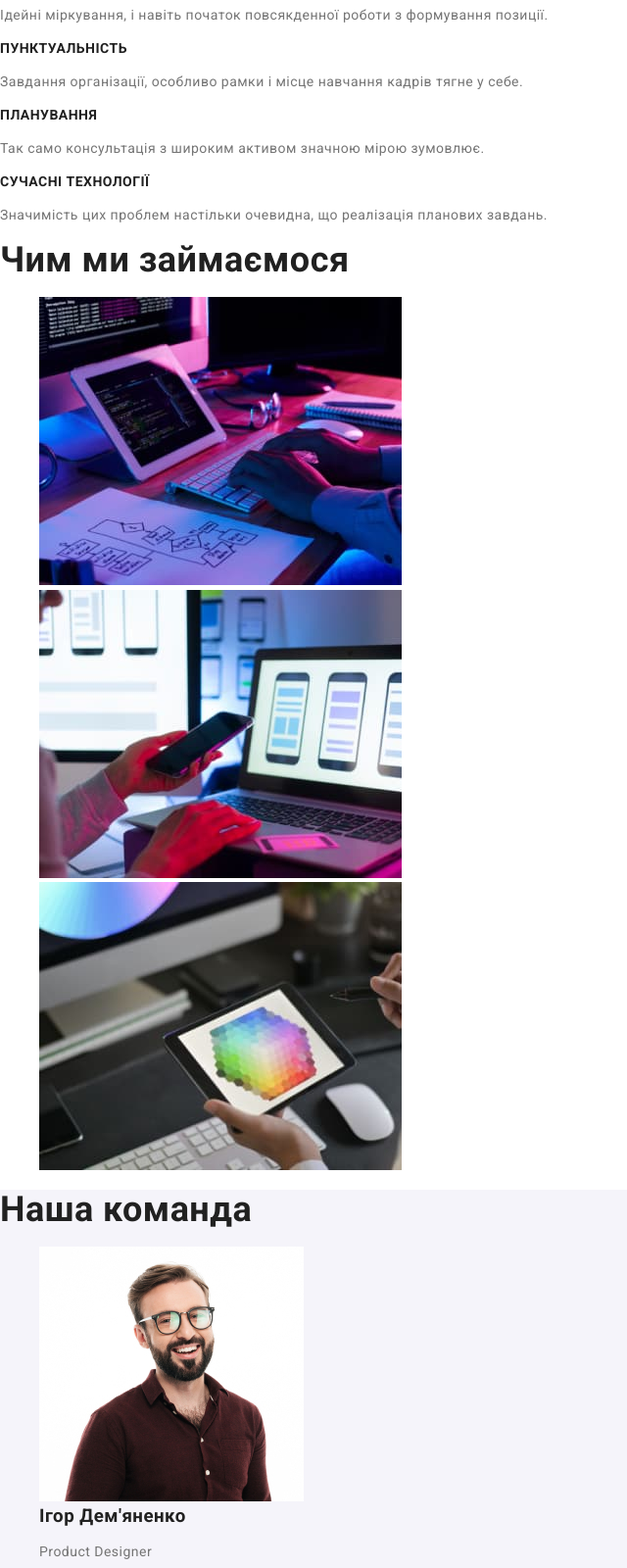
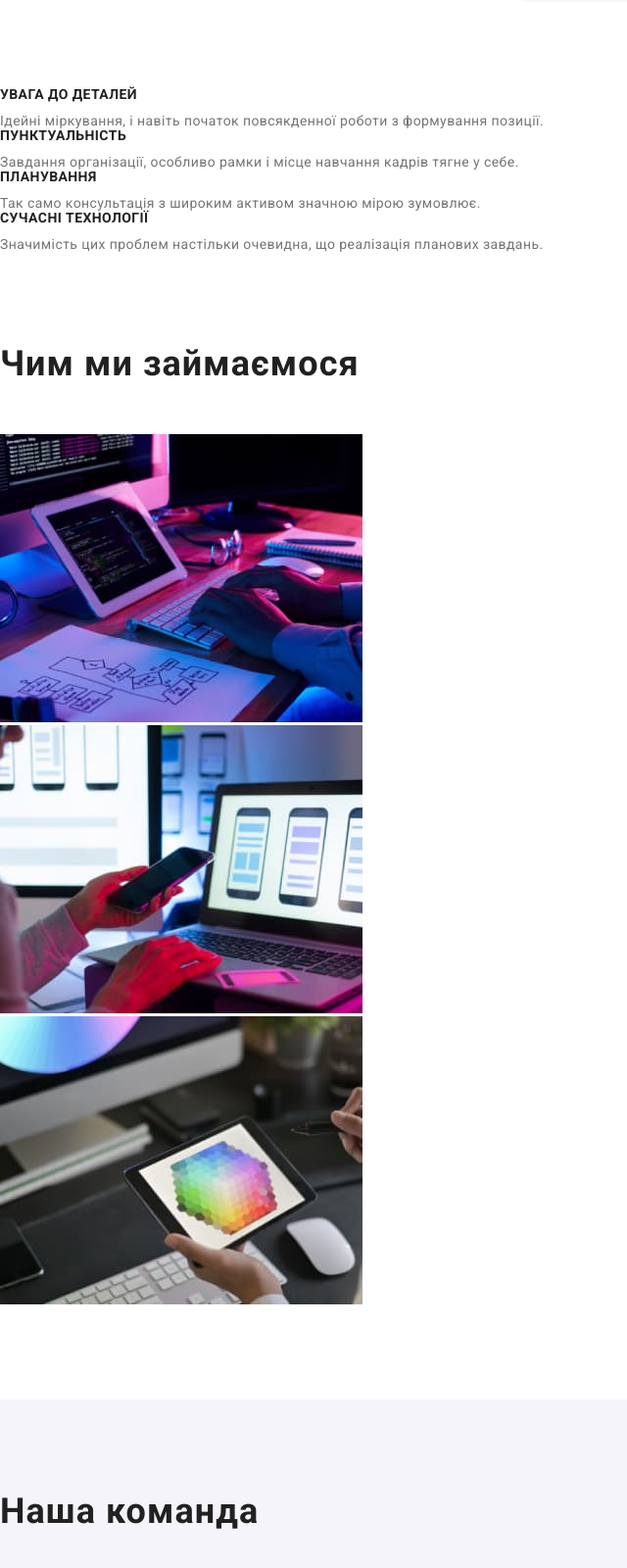
Before and after one commit to ZemMark/goit-mark-up-hw-02, a plain HTML site: page index.html in a window 1280 px wide. Shown: the part 320-1920 px from the top of the page at 98% size, without its empty margins (0-640 px from the left). Drawn offline with nearby package versions, Linux system fonts and the light colour scheme.

Commit message:
стилі тексту
секція в портфоліо
стилі тексту
де-не-де крайня геометрія

```diff
--- a/css/styles.css
+++ b/css/styles.css
@@ -3,6 +3,21 @@
 /* параграфи та контакти в хедері rgba(117, 117, 117, 1) */
 /* адресС АЛЕ НЕ КАРТА З АДРЕСОЮ БО АДРЕСА ПРОСТО БІЛА rgba(255, 255, 255, 0.6) */
 /* другорядний колір фону #F5F4FA */
+
+/*
+
+rgba(33, 33, 33, 1)
+rgba(255, 255, 255, 1)
+rgba(117, 117, 117, 1)
+rgba(33, 150, 243, 1)
+rgba(238, 238, 238, 1)
+rgba(0, 0, 0, 1)
+rgba(245, 244, 250, 1)
+rgba(255, 255, 255, 0.6)
+rgba(47, 48, 58, 1)
+rgba(236, 236, 236, 1)
+
+*/
 
 html{
   box-sizing: border-box;
@@ -17,28 +32,28 @@ html{
 :root {
   --primary-text-color: rgba(117, 117, 117, 1);
   --title-color: rgba(33, 33, 33, 1);
-  --accent-color: #2196f3;
+  --accent-color: rgba(33, 150, 243, 1);
   --button-color: var(--title-color);
-  --button-background: #f5f4fa;
-  --bgc-secondary: #f5f4fa;
-  --common-bgc: #f5f5f5;
-  --footer-hero-bgc: #2f303a;
+  --button-background: rgba(245, 244, 250, 1);
+  --bgc-secondary: rgba(245, 244, 250, 1);
+  --common-bgc: rgba(255, 255, 255, 1);
+  --footer-hero-bgc: rgba(47, 48, 58, 1);
+  --portfolio-card-bgc: rgba(238, 238, 238, 1);
+  --second-half-logo: rgba(0, 0, 0, 1);
+  --address-link-color-footer: rgba(255, 255, 255, 0.6);
+  --header-bottom-border: rgba(236, 236, 236, 1);
 }
 
 body {
+  background-color: #fff;
   color: rgba(33, 33, 33, 1);
-  /* background-color: var(--common-bgc); */
+
   font-family: Roboto, sans-serif;
   letter-spacing: 0.03em;
-  /* font-size: 14; */
+  font-size: 14px;
 }
 
-/* параграфи в файлі index.html */
-body .text {
-  color: rgba(117, 117, 117, 1);
-  font-size: 14px;
-  line-height: 1.7;
-}
+
 
 /* загальна стилізація кнопок */
 .button {
@@ -82,6 +97,7 @@ body .text {
   padding: 10px 32px;
   text-align: center;
   box-shadow: 0px 4px 4px rgba(0, 0, 0, 0.15);
+  letter-spacing: 0.06em;
 
   border: 1px solid transparent;
   /* position: absolute;
@@ -93,7 +109,7 @@ body .text {
 
 /* стилізація хедера */
 .logo {
-  color: rgba(0, 0, 0, 1);
+  color: var(--second-half-logo);
 }
 /* .logo:visited{
     color: (33, 33, 33, 1);
@@ -105,10 +121,10 @@ body .text {
 h1, h2, h3, h4, h5, h6{
   margin: 0px;
 }
-.hero>h1{
+/* .hero>h1{
   color: #fff;
   width: 696px;
-}
+} */
 
 
 
@@ -156,10 +172,20 @@ h1, h2, h3, h4, h5, h6{
   color: rgba(33, 150, 243, 1);
 }
 
+.header{
+  border-bottom: 1px solid var(--header-bottom-border);
+}
+
 /* стилізація блоку герой */
 
 
 .hero-title {
+  margin-right: auto;
+  margin-left: auto;
+  margin-bottom: 30px;
+  width: 696px;
+
+  letter-spacing: 0.06em;
   color: #fff;
   font-size: 44px;
   font-weight: 900;
@@ -175,8 +201,24 @@ h1, h2, h3, h4, h5, h6{
 }
 /* заголовки блоку "перваги" головної сторінки  */
 .features-title {
+  font-weight: 700;
+  letter-spacing: 0.03em;
+  text-transform: uppercase;
   font-size: 14px;
   line-height: 1.14;
+  margin: 0;
+  padding: 0;
+
+}
+.features-text{
+  margin-top: 10px;
+  margin-bottom: 0;
+  padding: 0;
+  line-height: 1,7;
+  letter-spacing: 0.03em;
+  font-size: 14px;
+  color: var(--primary-text-color);
+  /* color: #757575; */
 
 }
 /* фон hero footer */
@@ -203,7 +245,7 @@ address{
   color: #2196f3;
 }
 .address-links .contact {
-  color: rgba(255, 255, 255, 0.6);
+  color: var(--address-link-color-footer);
   font-size: 14px;
   line-height: 1.7;
   letter-spacing: 0.03em;
@@ -227,7 +269,7 @@ address{
 }
 /* оформлення фону для секції team початкової сторінки */
 
-.team.bgc {
+.section.bgc {
   background-color: var(--bgc-secondary);
 
 
@@ -238,15 +280,23 @@ address{
 
 /* оформлення заголовків h2 */
 .section-title {
+  margin-bottom: 50px;
+
   color: rgba(33, 33, 33, 1);
   font-weight: 700;
   font-size: 36px;
   line-height: 1.16;
+  letter-spacing: 0.03em;
 
   /* text-align: center; */
 }
 .portfolio a {
   color: var(--title-color);
+  font-weight: 700;
+  font-size: 18px;
+  line-height: 2;
+  letter-spacing: 0.06em;
+  line-height: 2;
 }
 
 
@@ -256,6 +306,9 @@ address{
 }
 ul {
   list-style: none;
+  margin: 0;
+  padding: 0;
+
 }
 /* .ul .address-links{
     text-align: left;
@@ -268,24 +321,25 @@ ul {
   font-size: 18px;
 }
 .portfolio p {
+  margin-top: 4px;
+  margin-bottom: 0;
+
   font-size: 16px;
   line-height: 1.87;
+  color: var(--primary-text-color);
+  letter-spacing: 0.03em;
+
 }
-.portfolio h2 {
+/* .portfolio h2 {
   color: rgba(33, 33, 33, 1);
-  font-weight: 700;
-  font-size: 18px;
-  line-height: 2;
-}
+
+} */
 /* .footer-logo {
     margin-right: px;
 } */
 
 
-.section{
-  /* outline: 2px solid red; */
-  overflow: scroll;
-}
+
 .visually-hidden {
   position: absolute;
     white-space: nowrap;
@@ -298,3 +352,32 @@ ul {
     clip-path: inset(50%);
     margin: -1px;
 }
+.set-padding {
+  margin-top: 50px;
+}
+.section{
+  padding-top: 94px;
+  padding-bottom: 94px;
+  margin-top: 0;
+  margin-bottom: 0;
+}
+.section-nopadding{
+  padding-top: 0;
+  padding-bottom: 94px;
+}
+.team-subtitle{
+  line-height: 1,18;
+  font-weight: 500;
+  font-size: 16px;
+  letter-spacing: 0.03em;
+  color: #212121;
+
+}
+.team-text{
+  font-weight: 400;
+  font-size: 16px;
+  line-height: 1.18;
+  letter-spacing: 0.03em;
+  color: #757575;
+
+}
--- a/index.html
+++ b/index.html
@@ -14,7 +14,7 @@
 </head>
 
 <body>
-  <header>
+  <header class="header">
     <nav class="nav container">
       <a href="./index.html" lang="en" class="logo"><span class="logo-link">Web</span><span></span>Studio</a>
 
@@ -42,34 +42,34 @@
       </h1>
       <button type="button" class="button secondary">Замовити послугу</button>
     </section>
-    <section class="">
+    <section class="section">
       <!-- переваги -->
       <h2 class="features visually-hidden">переваги</h2>
       <div class="container">
         <ul class="list">
           <li>
             <h3 class="features-title">УВАГА ДО ДЕТАЛЕЙ</h3>
-            <p class="text">
+            <p class="features-text">
               Ідейні міркування, і навіть початок повсякденної роботи з
               формування позиції.
             </p>
           </li>
           <li>
             <h3 class="features-title">ПУНКТУАЛЬНІСТЬ</h3>
-            <p class="text">
+            <p class="features-text">
               Завдання організації, особливо рамки і місце навчання кадрів
               тягне у себе.
             </p>
           </li>
           <li>
             <h3 class="features-title">ПЛАНУВАННЯ</h3>
-            <p class="text">
+            <p class="features-text">
               Так само консультація з широким активом значною мірою зумовлює.
             </p>
           </li>
           <li>
             <h3 class="features-title">СУЧАСНІ ТЕХНОЛОГІЇ</h3>
-            <p class="text">
+            <p class="features-text">
               Значимість цих проблем настільки очевидна, що реалізація
               планових завдань.
             </p>
@@ -77,7 +77,7 @@
         </ul>
       </div>
     </section>
-    <section class="section">
+    <section class="section-nopadding">
       <h2 class="section-title">Чим ми займаємося</h2>
       <ul>
         <li>
@@ -92,28 +92,28 @@
       </ul>
     </section>
 
-    <section class="team bgc">
+    <section class="section bgc">
       <h2 class="section-title">Наша команда</h2>
       <ul>
         <li>
           <img src="./images/designer.jpg" alt="Розробник продукту Ігор Дем'яненко" width="270" />
-          <h3>Ігор Дем'яненко</h3>
-          <p class="text" lang="en">Product Designer</p>
+          <h3 class="team-subtitle">Ігор Дем'яненко</h3>
+          <p class="team-text" lang="en">Product Designer</p>
         </li>
         <li>
           <img src="./images/developer.jpg" alt="Фронтенд розробник Ольга Рєпіна" width="270" />
-          <h3>Ольга Рєпіна</h3>
-          <p class="text" lang="en">Frontend Developer</p>
+          <h3 class="team-subtitle">Ольга Рєпіна</h3>
+          <p class="team-text" lang="en">Frontend Developer</p>
         </li>
         <li>
           <img src="./images/marketing.jpg" alt="Маркетолог Микола Тарасов" width="270" />
-          <h3>Микола Тарасов</h3>
-          <p class="text" lang="en">Marketing</p>
+          <h3 class="team-subtitle">Микола Тарасов</h3>
+          <p class="team-text" lang="en">Marketing</p>
         </li>
         <li>
           <img src="./images/member.jpg" alt="Розробник інтерфейсу" width="270" />
-          <h3>Михайло Єрмаков</h3>
-          <p class="text" lang="en">UI Designer</p>
+          <h3 class="team-subtitle">Михайло Єрмаков</h3>
+          <p class="team-text" lang="en">UI Designer</p>
         </li>
       </ul>
     </section>
```
Also changed, not shown: portfolio.html (+28 -80 lines).
